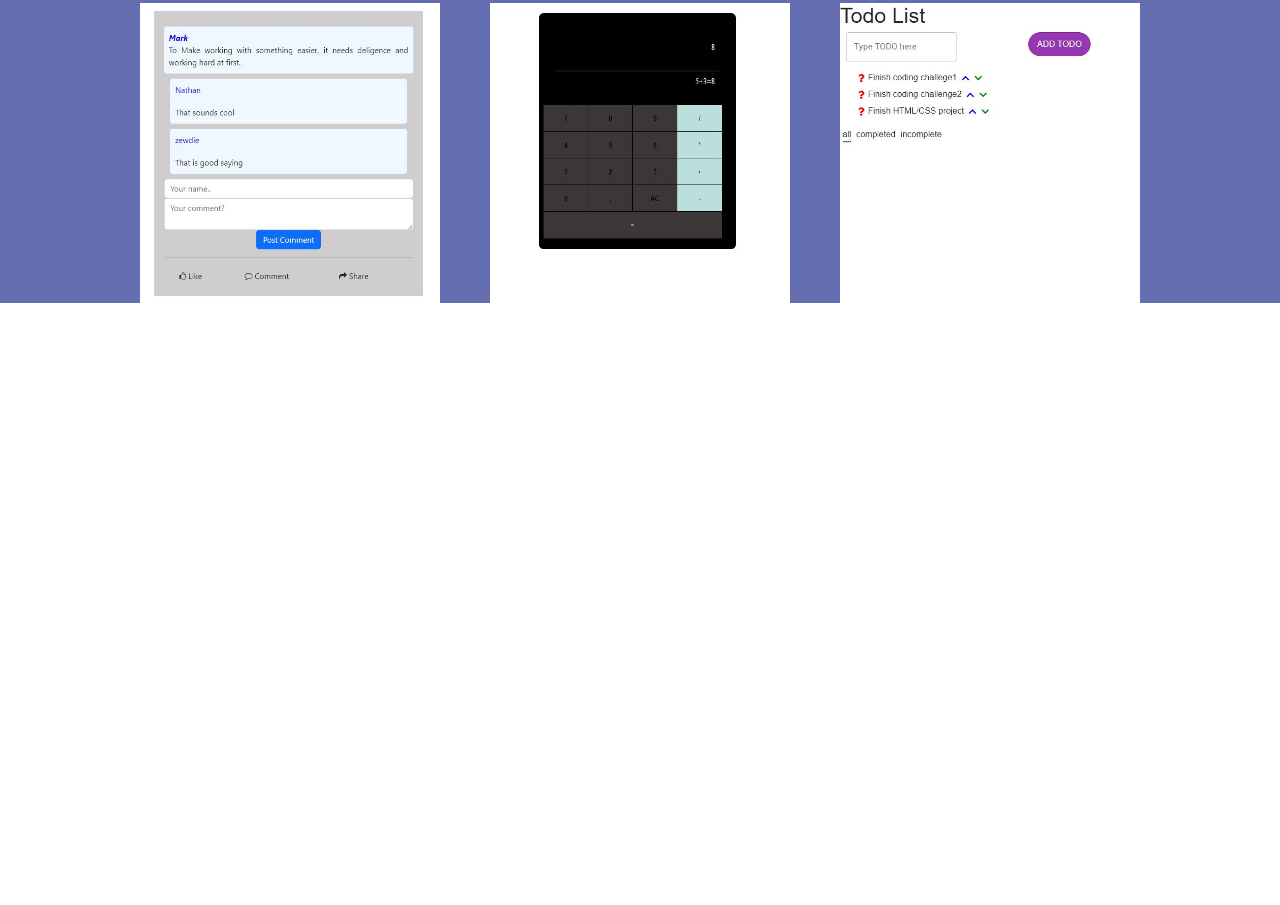
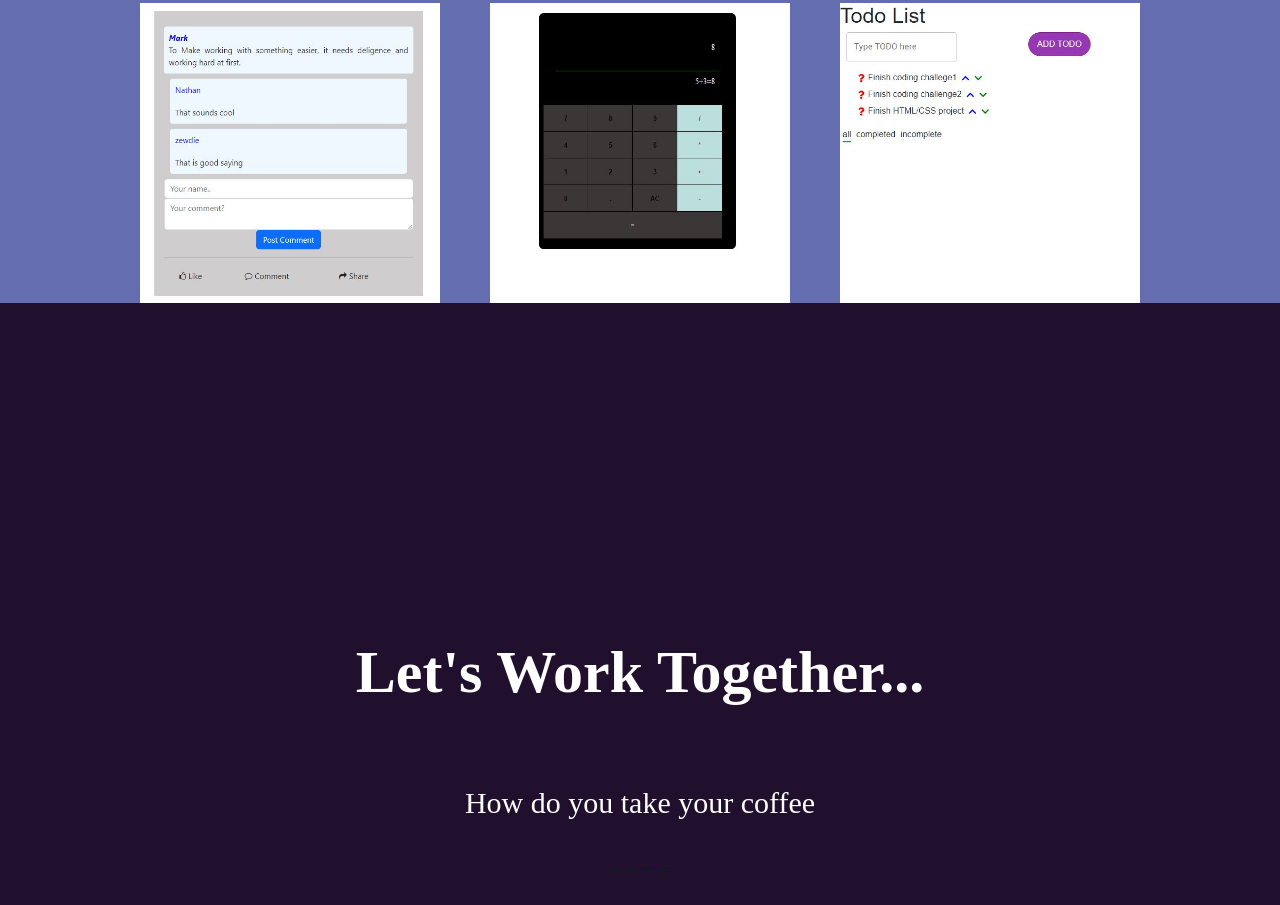
Before and after one commit to ZewdieMc/zewdie_and_Peter_HTML_CSS_Project, a plain HTML site: page index.html in a window 1280 px wide. Shown: the part 1023-1928 px from the top of the page. Before the commit the page ends 1326 px from the top, so only its background shows below. Drawn offline with Linux system fonts and the light colour scheme.

Commit message:
This are some of the changes I made

```diff
--- a/index.html
+++ b/index.html
@@ -4,6 +4,7 @@
     <meta http-equiv="X-UA-Compatible" content="IE=edge" />
     <meta name="viewport" content="width=device-width, initial-scale=1.0" />
     <link rel="stylesheet" href="./style.css" />
+    <link rel="stylesheet" href="https://cdnjs.cloudflare.com/ajax/libs/font-awesome/4.7.0/css/font-awesome.min.css">
     <title>project-peter-zewdie</title>
   </head>
   <body>
@@ -27,5 +28,19 @@
       </div>
     </section>
     <a id="profile-link" href="#" target="_blank"></a>
+
+    <section id="bottom">
+      <h1>Let's Work Together...</h1>
+      <p>How do you take your coffee</p>
+      <div class = "links">
+        <a href="#" target="_blank"><i class="fab fa-twitter"></i></a>
+        <a href="#" target="_blank"><i class="fab fa-facebook"></i></a>
+        <a href="#" target="_blank"><i class="fab fa-github"></i></a>
+        <a href="#" target="_blank"><i class="fas fa-at"></i></a>
+
+      </div>
+
+    </section>
+
   </body>
 </html>
--- a/style.css
+++ b/style.css
@@ -61,3 +61,23 @@ body{
     width: 300px;
     max-width: 350px;
 }
+#bottom {
+    display: flex;
+    justify-content: center;
+    align-items: center;
+    flex-direction: column;
+    background-color: rgb(32, 16, 46);
+    height: 100vh;
+}
+#bottom h1{
+    color: white;
+    font-size: 60px;
+    margin-top: 100px;
+    padding-bottom: -5px;
+}
+#bottom p {
+    color: white;
+    font-size: 30px;
+
+
+}
```
Also changed, not shown: 1 other file.
